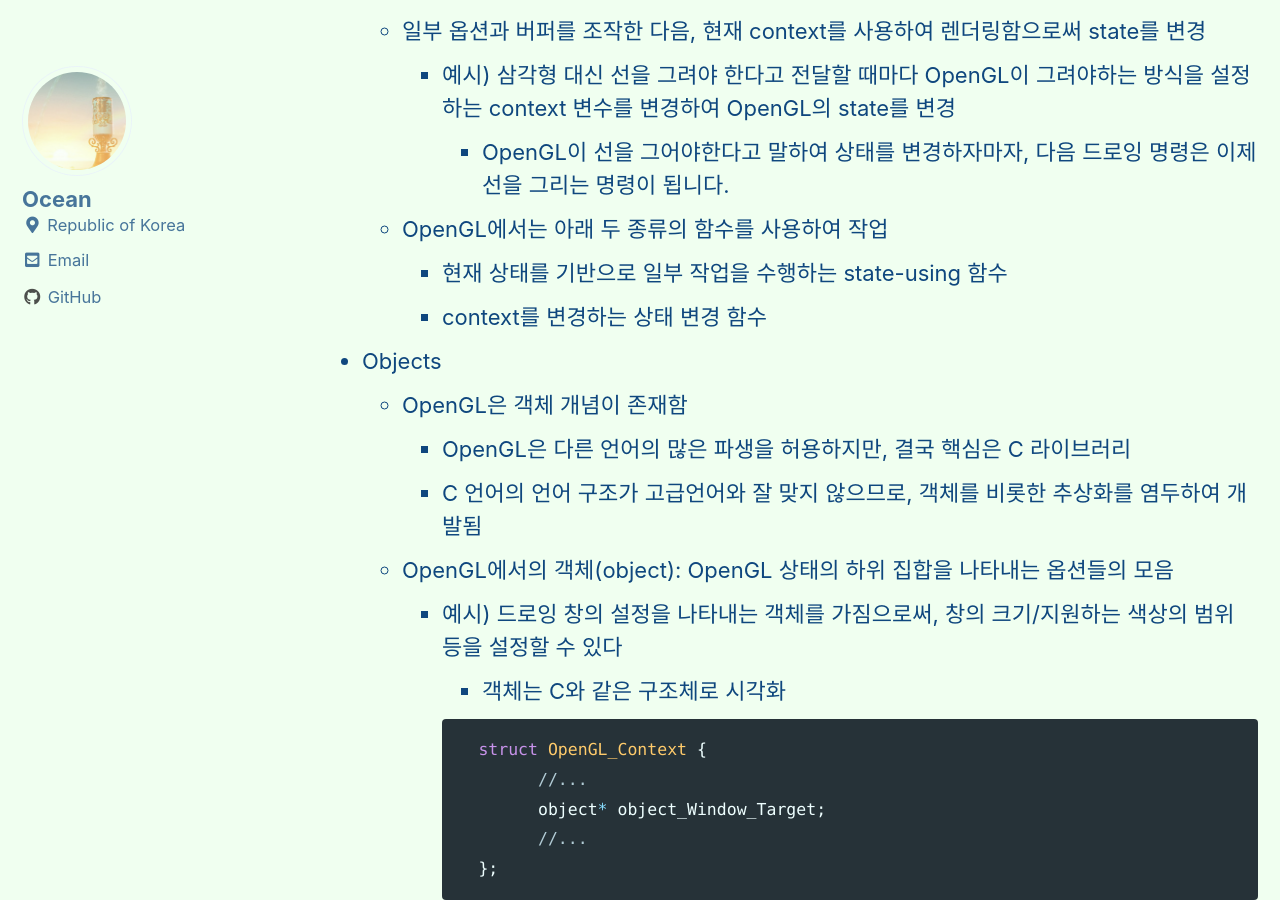
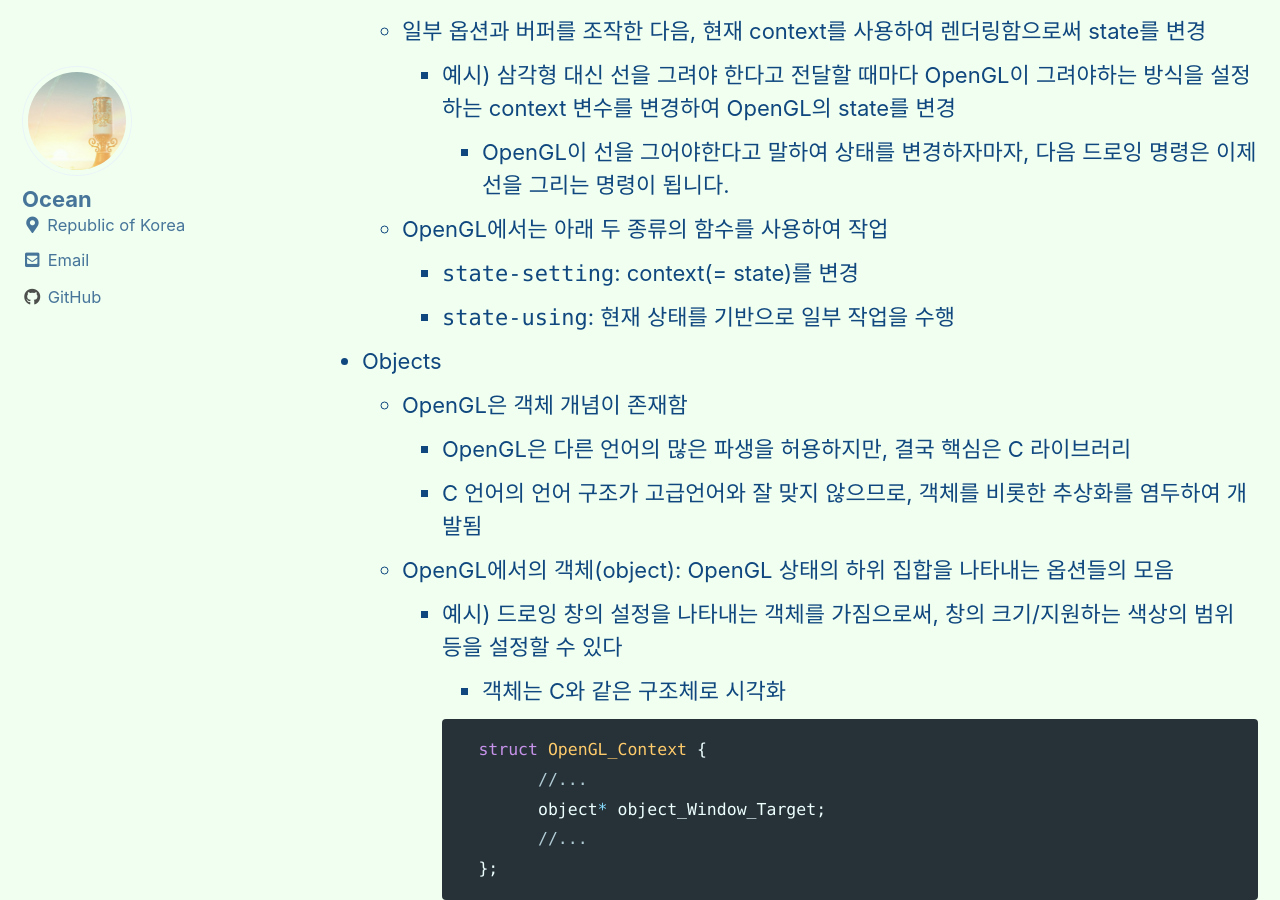
Before and after one commit to OceanShape/OceanShape.github.io, a Jekyll site: the page built from _posts/2022-10-10-learn-opengl-getting-started-201-opengl.md, in a window 1280 px wide and 900 px high, scrolled down 2743 px. Built offline with Jekyll 4.4.1, drawn with Linux system fonts in a browser that asks for light colours; cached includes are drawn as plain includes.

Commit message:
Upeate 221010

```diff
--- a/_posts/2022-10-10-learn-opengl-getting-started-201-opengl.md
+++ b/_posts/2022-10-10-learn-opengl-getting-started-201-opengl.md
@@ -65,8 +65,8 @@ categories: opengl
         - 예시) 삼각형 대신 선을 그려야 한다고 전달할 때마다 OpenGL이 그려야하는 방식을 설정하는 context 변수를 변경하여 OpenGL의 state를 변경
             - OpenGL이 선을 그어야한다고 말하여 상태를 변경하자마자, 다음 드로잉 명령은 이제 선을 그리는 명령이 됩니다.
     - OpenGL에서는 아래 두 종류의 함수를 사용하여 작업
-        - 현재 상태를 기반으로 일부 작업을 수행하는 state-using 함수
-        - context를 변경하는 상태 변경 함수
+        - `state-setting`: context(= state)를 변경
+        - `state-using`: 현재 상태를 기반으로 일부 작업을 수행
 - Objects
     - OpenGL은 객체 개념이 존재함
         - OpenGL은 다른 언어의 많은 파생을 허용하지만, 결국 핵심은 C 라이브러리
```
